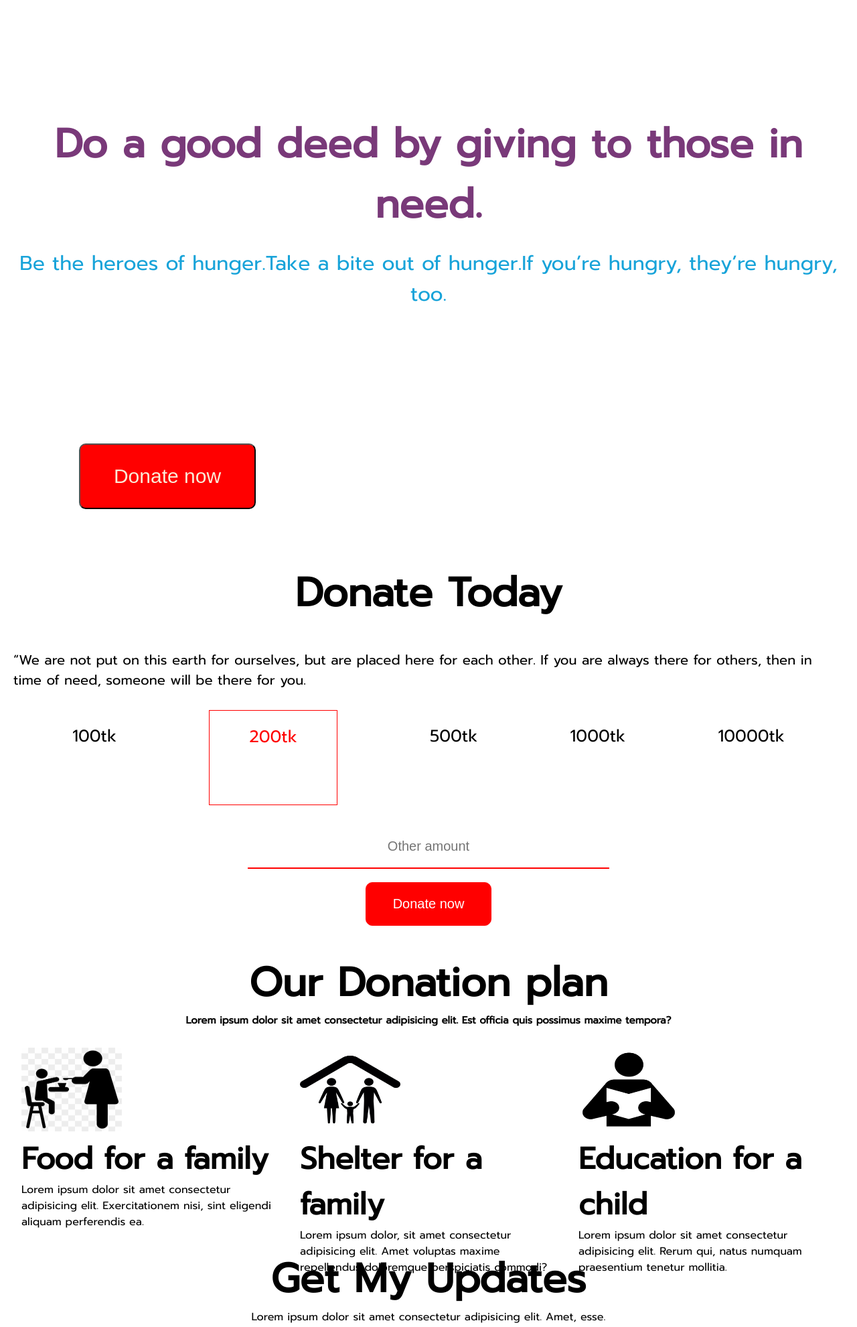
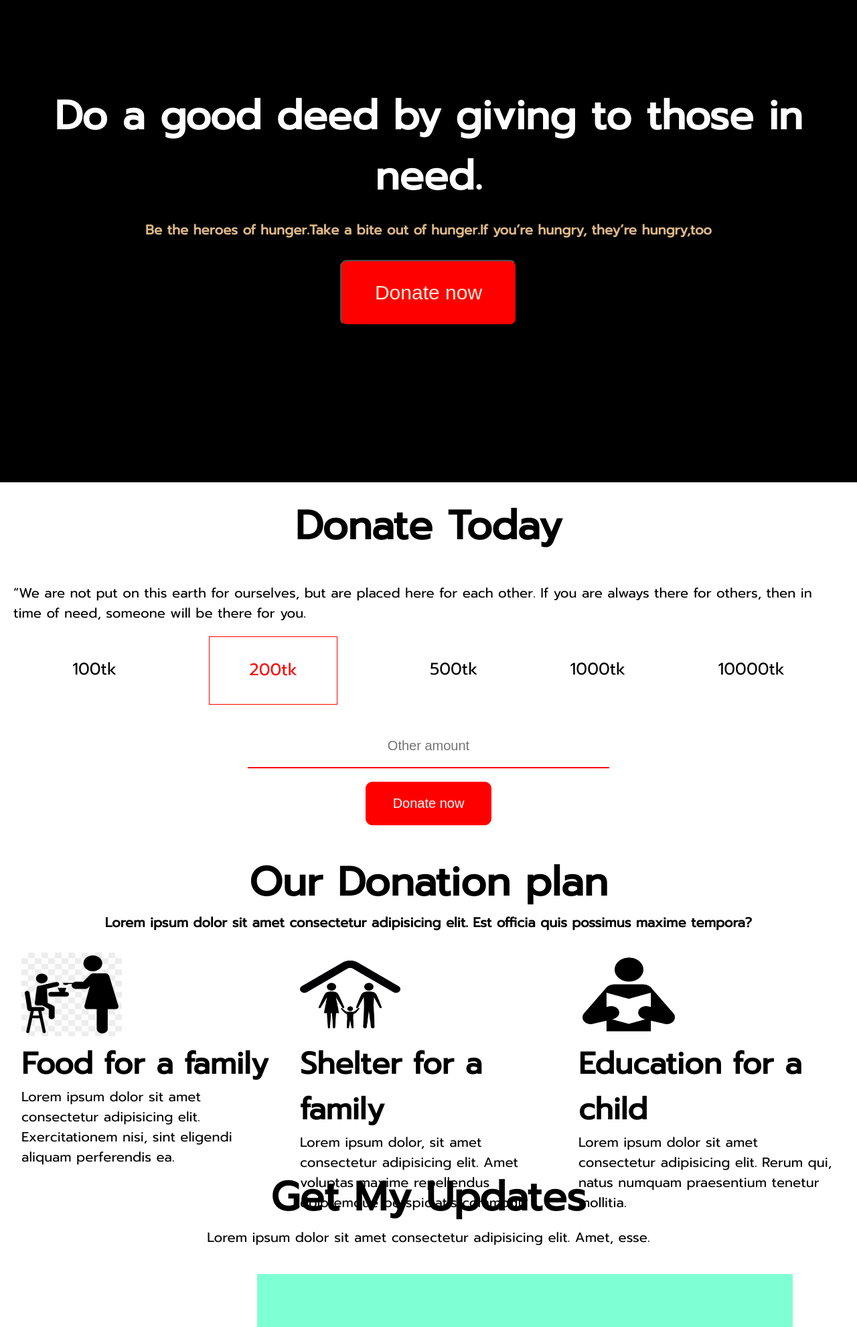
Before and after one commit to MR-Vanisher/Donate_website, a plain HTML site: page index.html in a window 1280 px wide. Shown: the top 1981 px of the page at 67% size. Drawn offline with Linux system fonts and the light colour scheme.

Commit message:
complete without bonus section

```diff
--- a/css/style.css
+++ b/css/style.css
@@ -7,33 +7,27 @@ body{
     font-family: 'Poppins', sans-serif;
     font-family: 'Prompt', sans-serif;
 }
-.Header_area{
-    background-image: url("images/final_img.jpg");
-    background-size: cover;
-    background-repeat: no-repeat;
-    height: 100vh;
-    padding-top: 20px;
+.container{
+   background-color: black;
+    height: 90vh;
+}
+.slogan{
+    font-weight: bold;
+    font-size: 40px;
+    color: white;
+    margin-bottom: 20px;
+    padding-top: 10%;
     text-align: center;
 }
-.slogan{
-    font-size: 40px;
+.slogan_description{
+    color:burlywood;
     font-weight: bold;
-    color:#793979;
-    margin-top: 150px;
-}
-.about-slogan{
-    font-size: 30px;
-    font-weight: 500px;
-    margin-top: 20px;
-    color:#089dd7f0
+    text-align: center;
+    font-size: 20px;
 }
 .donation_btn{
-    display: flex;
-    justify-content: center;
-    align-items: center;
-    margin-top:200px;
-    width: 500px;
-    text-align: justify;
+    text-align: center;
+    margin-top: 30px;
 }
 .btn-style{
     padding: 30px 50px;
@@ -41,12 +35,14 @@ body{
     background-color:red;
     color: antiquewhite;
     font-size: 30px;
+    box-shadow: inset 0 0 0 0 #FDBE33;
+    transition: ease-out 0.3s;
 }
 .btn-style:hover{
-    background-color: #2bc8e8;
     color: white;
     transition: 0.8s ease-in-out;
     color:lightslategray;
+    box-shadow: inset 0 0 0 30px ;
 }
 .donation_header{
     font-size: 40px;
@@ -72,10 +68,11 @@ body{
 }
 .amount_box{
     border:1px solid red;
-    margin-top:-20px;
+    margin-top:-30px;
     width: 150px;
-    height: 100px;
+    height: 50px;
     padding:20px;
+    padding-top: 30px;
     color:red;
 
 }
@@ -116,13 +113,14 @@ body{
     font-weight: bold;
 }
 .donation-plan_text{
-    font-size: 15px;
+    font-size: 20px;
     font-weight: bold;
 }
  .plan_items{
     display: flex;
     justify-content: space-evenly;
     margin-top: 30px;
+    margin-bottom: 20px;
 }
  .donation_items{
     width: 30%;
@@ -144,6 +142,9 @@ body{
     width: 150px;
     height: 125px;
 }
+.item_description{
+    font-size: 20px;
+}
 .update_area_text{
     text-align:center;
 }
@@ -158,9 +159,15 @@ body{
     text-align: center;
     margin-left: 30%;
 }
+.update_area_paragraph{
+    font-size: 20px;
+}
 .input_area{
-    margin-top: 50px;
+    margin-top: 40px;
     text-align: center;
+}
+.input_area input[placeholder=Email]{
+    font-size: 20px;
 }
 .input_area input{
     text-align: center;
@@ -176,4 +183,23 @@ body{
     border-bottom-style:5px;
     border:none;
     margin-left: -6px;
+    font-size: 20px;
 }
+.footer-area{
+    width:100%;
+    height: 300px;
+    margin-top: 200px;
+    background-color: black;
+    color:crimson;
+    text-align: center;
+}
+.footer-area h1{
+    font-size: 40px;
+    padding-top: 70px;
+}
+.footer-area p{
+    margin-bottom: 50px;
+    padding-top: 20px;
+    color: cadetblue;
+    font-size: 20px;
+}
--- a/index.html
+++ b/index.html
@@ -11,12 +11,14 @@
     <title>Donation Website</title>
 </head>
 <body>
-    <section class="Header_area">
-        <div class="slogan">
-            <h1>Do a good deed by giving to those in need.</h1>
-        </div>
-        <div class="about-slogan">
-            <p>Be the heroes of hunger.Take a bite out of hunger.If you’re hungry, they’re hungry, too.</p>
+    <section class="container">
+        <div class="Header_area">
+            <div class="slogan">
+                <h1>Do a good deed by giving to those in need.</h1>
+            </div>
+            <div class="slogan_description">
+                <p>Be the heroes of hunger.Take a bite out of hunger.If you’re hungry, they’re hungry,too </p>
+            </div>
         </div>
         <div class="donation_btn">
             <button class="btn-style">Donate now</button>
@@ -70,7 +72,7 @@
                 <div class="item_one-heading all_item_heading">
                     <h1>Food for a family</h1>
                 </div>
-                <div class="item_one_text">
+                <div class="item_one_text item_description">
                     <p>Lorem ipsum dolor sit amet consectetur adipisicing elit. Exercitationem nisi, sint eligendi aliquam perferendis ea.</p>
                 </div>
             </div>
@@ -81,7 +83,7 @@
                 <div class="items_two-heading all_item_heading">
                     <h1>Shelter for a family</h1>
                 </div>
-                <div class="items-two-text">
+                <div class="items-two-text item_description">
                     <p>Lorem ipsum dolor, sit amet consectetur adipisicing elit. Amet voluptas maxime repellendus doloremque perspiciatis commodi?</p>
                 </div>
             </div>
@@ -92,7 +94,7 @@
                 <div class="items_three_heading all_item_heading">
                     <h1>Education for a child</h1>
                 </div>
-                <div class="item_three_text">
+                <div class="item_three_text item_description">
                     <p>Lorem ipsum dolor sit amet consectetur adipisicing elit. Rerum qui, natus numquam praesentium tenetur mollitia.</p>
                 </div>
             </div>
@@ -114,5 +116,11 @@
             </div>
         </div>
     </section>
+    <footer>
+        <div class="footer-area">
+            <h1>Be Humble</h1>
+            <p>I’m gonna do it</p>
+        </div>
+    </footer>
 </body>
 </html>
```
